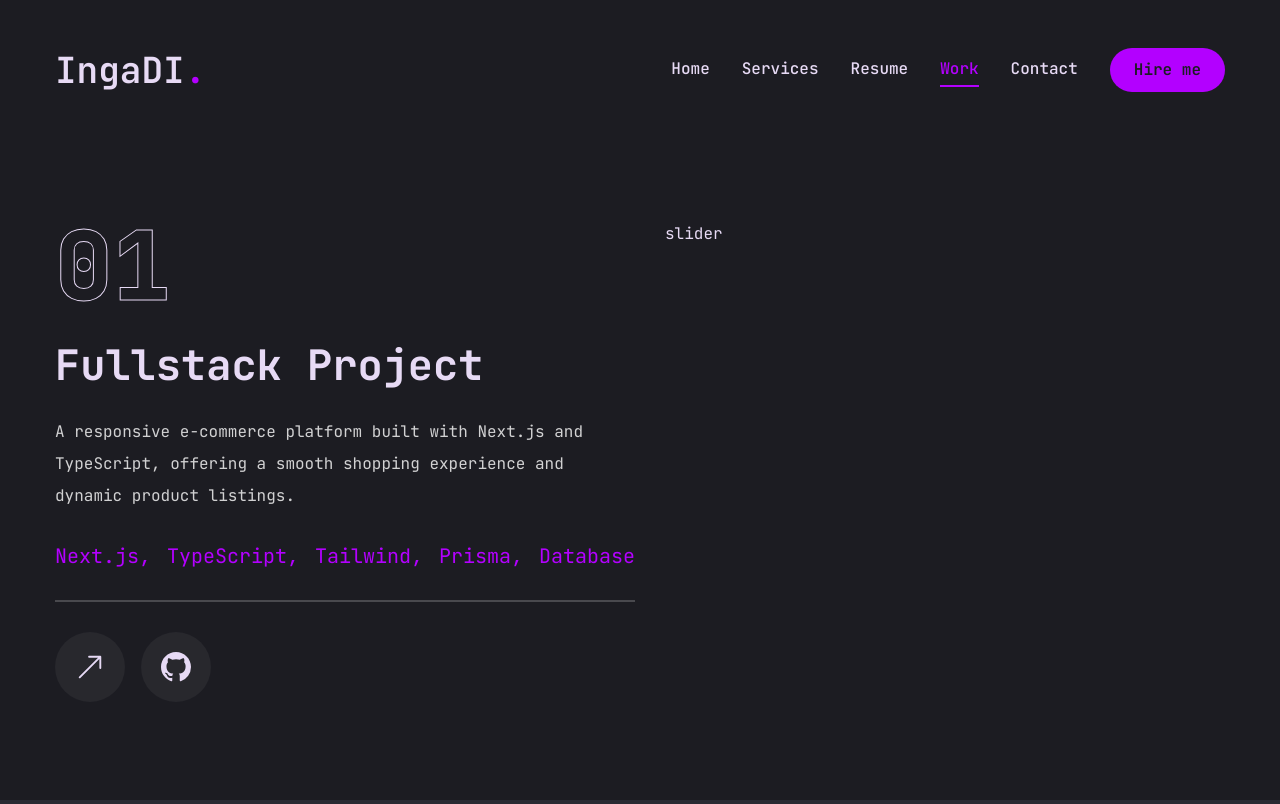
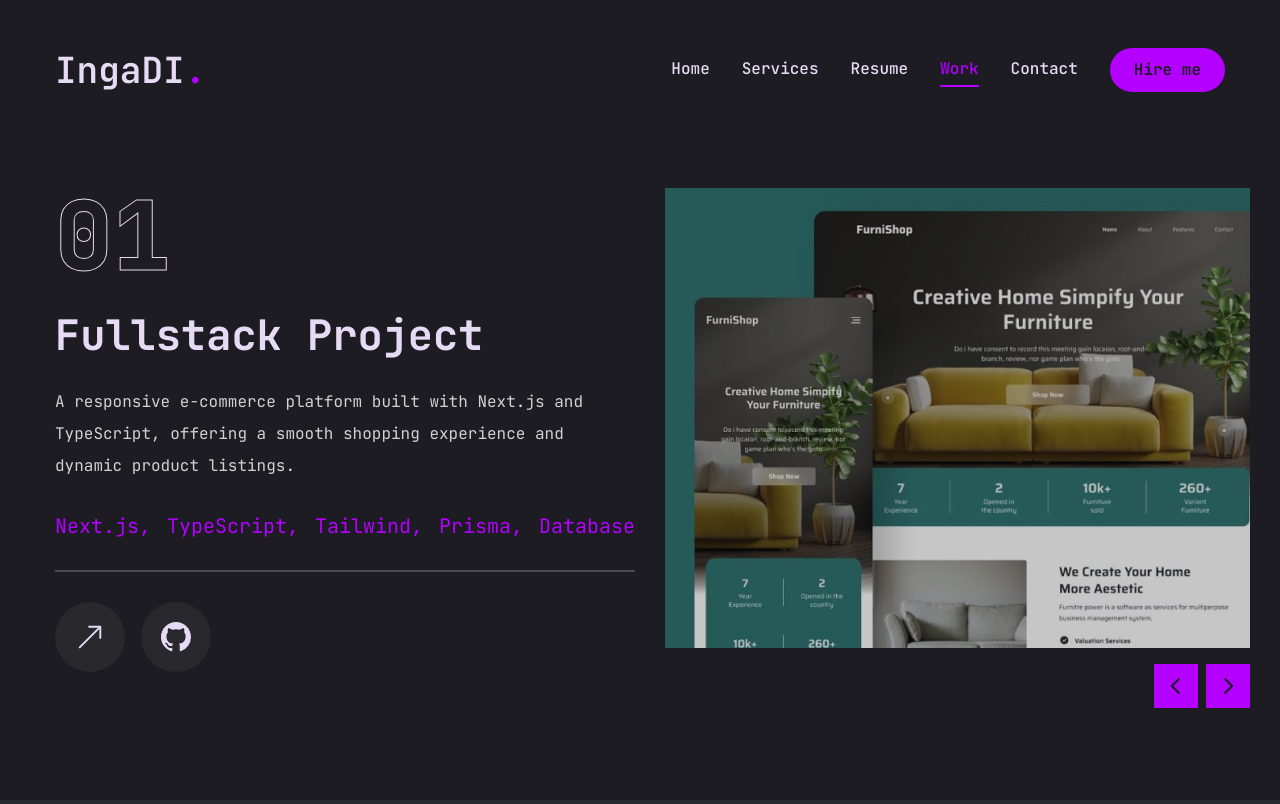
Before and after one commit to inga-divra/ingadi-portfolio, a Next.js app: page /work in a window 1280 px wide. Built offline with nearby package versions, Linux system fonts and the light colour scheme.

Commit message:
Implemented the slider functionality on the work page using Swiper. Created the WorkSliderBtns component for custom navigation buttons, ensuring proper positioning and styling for the slider controls.

```diff
--- a/app/work/page.jsx
+++ b/app/work/page.jsx
@@ -12,6 +12,7 @@
 import Image from 'next/image'
 
 import { Tooltip, TooltipContent, TooltipProvider, TooltipTrigger } from '@/components/ui/tooltip'
+import WorkSliderBtns from '@/components/WorkSliderBtns'
 
 
 const projects = [
@@ -34,15 +35,16 @@
     },
     {
         num: '02',
-        category: 'fullstack',
+        category: 'frontend',
         title: 'Personal Portfolio',
         description:
-            'Built using React and Next.js, this is my personal portfolio showcasing my skills, projects, and resume in a dynamic way.',
+            'An engaging and interactive personal portfolio developed with React and Next.js, highlighting my skills, projects, and resume in a modern and dynamic format.',
         stack: [{ name: 'React.js' }, { name: 'Next.js' }, { name: 'Tailwind CSS' }],
         image: '/assets/work/thumb2.png',
         live: 'https://ingadi-portfolio.vercel.app/',
         github: 'https://github.com/inga-divra/ingadi-portfolio',
     },
+
     {
         num: '03',
         category: 'frontend',
@@ -79,8 +81,15 @@
     },
 ];
 
+
 const Work = () => {
     const [project, setProject] = useState(projects[0])
+
+    const handleSlideChange = (swiper) => {
+        const currentIndex = swiper.activeIndex;
+        setProject(projects[currentIndex]);
+    };
+
     return (
         <motion.div
             className='min-h-[80vh] flex flex-col justify-center py-12 xl:px-0'
@@ -92,7 +101,7 @@
             <div className='container mx-auto'>
                 <div className='flex flex-col xl:flex-row xl:gap-[30px]'>
                     {/* PROJECT INFO */}
-                    <div className='w-full xl:w-[50%] xl:min-h-[460px] flex-grow flex flex-col xl:justify-between'>
+                    <div className='w-full xl:w-[50%] xl:min-h-[460px] flex-grow flex flex-col xl:justify-between order-2 xl:order-1'>
                         <div className='flex flex-col gap-[30px] h-[50%]'>
                             {/* outline num */}
                             <div className='text-8xl leading-none font-extrabold text-transparent text-outline'>
@@ -153,10 +162,41 @@
                         </div>
                     </div>
                     {/* SLIDER */}
-                    <div className='w-full xl:w-[50%]'>slider</div>
+                    <div className='w-full xl:w-[50%] order-1 xl:order-2'>
+                        <Swiper
+                            className='xl:h-[520px] mb-12'
+                            spaceBetween={30}
+                            slidesPerView={1}
+                            onSlideChange={handleSlideChange}
+                        >
+                            {projects.map((project, index) => {
+                                return <SwiperSlide key={index} className="w-full">
+                                    <div className='h-[460px]  relative group flex justify-center items-center bg-pink-50/20'>
+                                        {/* overlay */}
+                                        <div className='absolute top-0 bottom-0 w-full h-full bg-primary/25 z-10'></div>
+                                        {/* image */}
+                                        <div className='relative w-full h-full'>
+                                            <Image
+                                                src={project.image}
+                                                fill
+                                                className='object-cover'
+                                                alt={project.title}
+                                                sizes='(max-width: 768px) 100vw, (max-width: 1200px) 50vw, 33vw'
+                                            />
+                                        </div>
+                                    </div>
+                                </SwiperSlide>
+                            })}
+                            {/* Slider btns */}
+                            <WorkSliderBtns
+                                containerStyles='flex gap-2 absolute right-0 bottom-[calc(50%_-_22px)] xl:bottom-0 z-20 w-full justify-between xl:w-max xl:justify-none'
+                                btnStyles='bg-accent hover:bg-accent-hover text-primary text-[22px] w-[44px] h-[44px] flex justify-center items-center transition-all'
+                            />
+                        </Swiper>
+                    </div>
                 </div>
             </div>
-        </motion.div>
+        </motion.div >
     )
 }
 
--- /dev/null
+++ b/components/WorkSliderBtns.jsx
@@ -0,0 +1,20 @@
+'use client'
+
+import { useSwiper } from "swiper/react";
+import { PiCaretLeftBold, PiCaretRightBold } from "react-icons/pi";
+
+const WorkSliderBtns = ({ containerStyles, btnStyles, iconsStyles }) => {
+    const swiper = useSwiper();
+    return (
+        <div className={containerStyles}>
+            <button className={btnStyles} onClick={() => swiper.slidePrev()}>
+                <PiCaretLeftBold className={iconsStyles} />
+            </button>
+            <button className={btnStyles} onClick={() => swiper.slideNext()}>
+                <PiCaretRightBold className={iconsStyles} />
+            </button>
+        </div>
+    );
+}
+
+export default WorkSliderBtns
```
